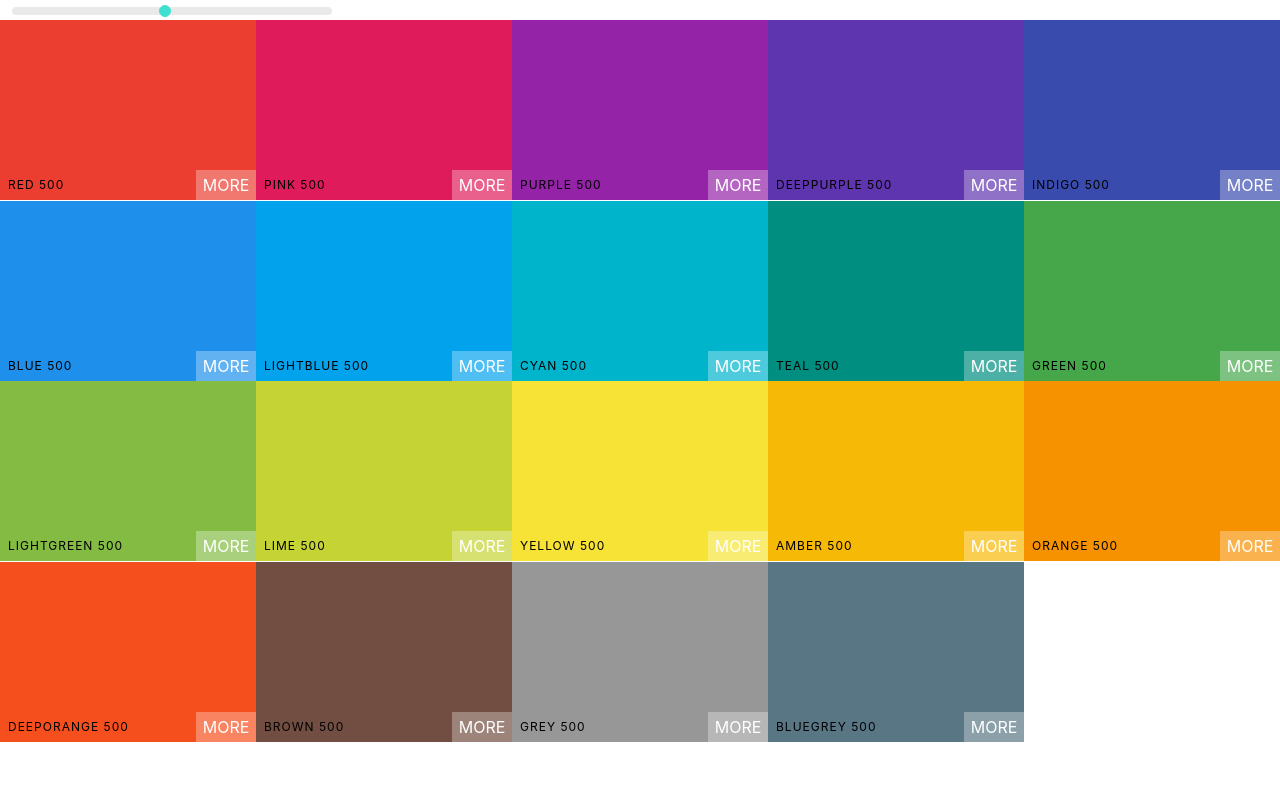
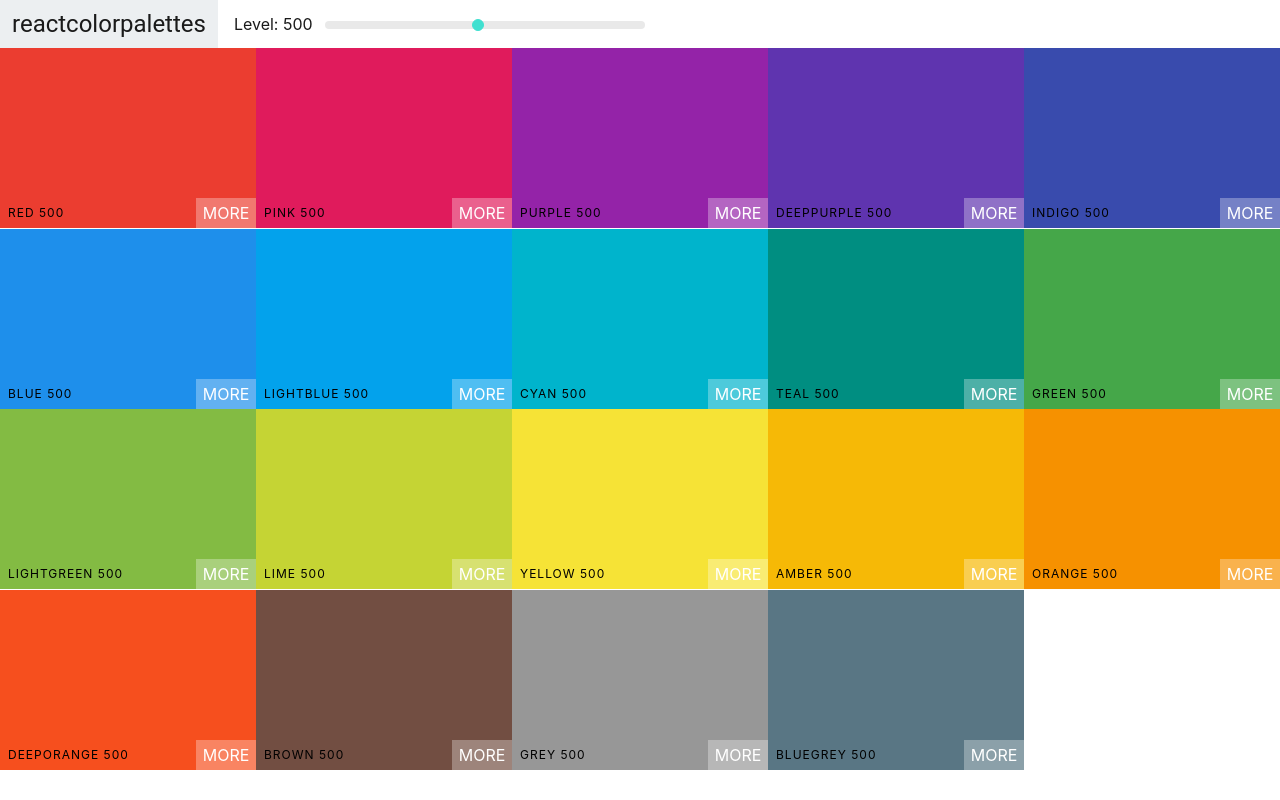
Before and after one commit to yunshine/React-Color-Palettes, a React (Create React App) app: page / in a window 1280 px wide. Built offline with nearby package versions, Linux system fonts and the light colour scheme.

Commit message:
Styled navbar

```diff
--- a/src/ColorBox.js
+++ b/src/ColorBox.js
@@ -1,11 +1,6 @@
 import React, { Component } from 'react';
-// import -something-, { -something- } from './-something-';
 import './ColorBox.css';
 import { CopyToClipboard } from 'react-copy-to-clipboard';
-// import { Route, Switch, NavLink } from 'react-router-dom';
-
-// import { v4 as uuidv4 } from 'uuid'; // for creating unique IDs with uuidv4();
-// npm install axios (for API requests) in terminal???
 
 class ColorBox extends Component {
     constructor(props) {
--- a/src/Navbar.css
+++ b/src/Navbar.css
@@ -0,0 +1,53 @@
+.Navbar {
+  display: flex;
+  align-items: center;
+  justify-content: flex-start;
+  height: 6vh;
+}
+
+.logo {
+  margin-right: 16px;
+  padding: 0 12px;
+  font-size: 24px;
+  background-color: #eceff1;
+  font-family: 'roboto';
+  height: 100%;
+  display: flex;
+  align-items: center;
+}
+
+.logo a {
+  text-decoration: none;
+  color: rgb(26, 26, 26);
+}
+
+.slider-container span {
+  color: rgb(26, 26, 26);
+}
+
+.slider {
+  width: 320px;
+  margin: 0 12px;
+  display: inline-block;
+}
+
+.rc-slider-track {
+  background-color: transparent;
+}
+
+.rc-slider-rail {
+  height: 8px;
+}
+.rc-slider-handle,
+.rc-slider-handle:active,
+.rc-slider-handle:focus,
+.rc-slider-handle:hover {
+  background-color: turquoise;
+  outline: none;
+  border: 1px solid turquoise;
+  box-shadow: none;
+  width: 12px;
+  height: 12px;
+  margin-top: -2px;
+  margin-left: -7px;
+}
--- a/src/Navbar.js
+++ b/src/Navbar.js
@@ -1,45 +1,25 @@
-import React, { Component } from 'react'; // imrc is the shortcut...
-// import -something-, { -something- } from './-something-';
+import React, { Component } from 'react';
+import Slider from 'rc-slider';
+import 'rc-slider/assets/index.css';
 import './Navbar.css';
-// import { Route, Switch, NavLink } from 'react-router-dom';
-
-// import { v4 as uuidv4 } from 'uuid'; // for creating unique IDs with uuidv4();
-// npm install axios (for API requests) in terminal???
 
 class Navbar extends Component {
-  // static defaultProps = {
-  //   key: value,
-  // };
-
-  // constructor(props) {
-  //   super(props);
-    // this.state = { key: value };
-    // this.handleClick = this.handleClick.bind(this);
-  // }
-
-  // Navbar() {
-  //   this.setState({ key: value });
-  // }
-
-  // handleClick() {
-  //   this.newFunction();
-  //   this.setState(oldState => {
-  //     return { score: oldState + 3 };
-  //   })
-  // }
-  // => This is the way and the syntax to update an existing state, not:   this.setState({ score: this.state.score + 3 });
-
   render() {
+    const { level, changeLevel } = this.props;
     return (
       <nav className="Navbar">
-        {/* <h1>{this.state.Navbar}</h1>
-        <h1>{this.props.Navbar}</h1> */}
-        <div className="loog">
-          <a href="/">reactcolorpalettes</a>
+        <div className="logo">
+          <a href="#">reactcolorpalettes</a>
+        </div>
+        <div className="slider-container">
+          <span>Level: {level}</span>
+          <div className="slider">
+            <Slider defaultValue={level} min={100} max={900} step={100} onAfterChange={changeLevel} />
+          </div>
         </div>
       </nav>
     );
   }
 }
 
-export default Navbar; /// connect this component to App.js...
+export default Navbar;
--- a/src/Palette.css
+++ b/src/Palette.css
@@ -5,30 +5,3 @@
 .Palette-colors {
   height: 90%;
 }
-
-.slider {
-  width: 320px;
-  margin: 0 12px;
-  display: inline-block;
-}
-
-.rc-slider-track {
-  background-color: transparent;
-}
-
-.rc-slider-rail {
-  height: 8px;
-}
-.rc-slider-handle,
-.rc-slider-handle:active,
-.rc-slider-handle:focus,
-.rc-slider-handle:hover {
-  background-color: turquoise;
-  outline: none;
-  border: 1px solid turquoise;
-  box-shadow: none;
-  width: 12px;
-  height: 12px;
-  margin-top: -2px;
-  margin-left: -7px;
-}
--- a/src/Palette.js
+++ b/src/Palette.js
@@ -1,10 +1,10 @@
 import React, { Component } from 'react'; // imrc is the shortcut...
+import Navbar from './Navbar';
 // import -something-, { -something- } from './-something-';
 import 'rc-slider/assets/index.css';
 import './Palette.css';
 // import { Route, Switch, NavLink } from 'react-router-dom';
 import ColorBox from './ColorBox';
-import Slider from 'rc-slider';
 
 class Palette extends Component {
   // static defaultProps = {
@@ -30,10 +30,8 @@ class Palette extends Component {
 
     return (
       <div className="Palette">
-        <div className="slider">
-          <Slider defaultValue={level} min={100} max={900} step={100} onAfterChange={this.changeLevel} />
-        </div>
         {/* Navbar will go here... */}
+        <Navbar level={level} changeLevel={this.changeLevel} />
         <div className="Palette-colors">
           {colorBoxes}
         </div>
```
